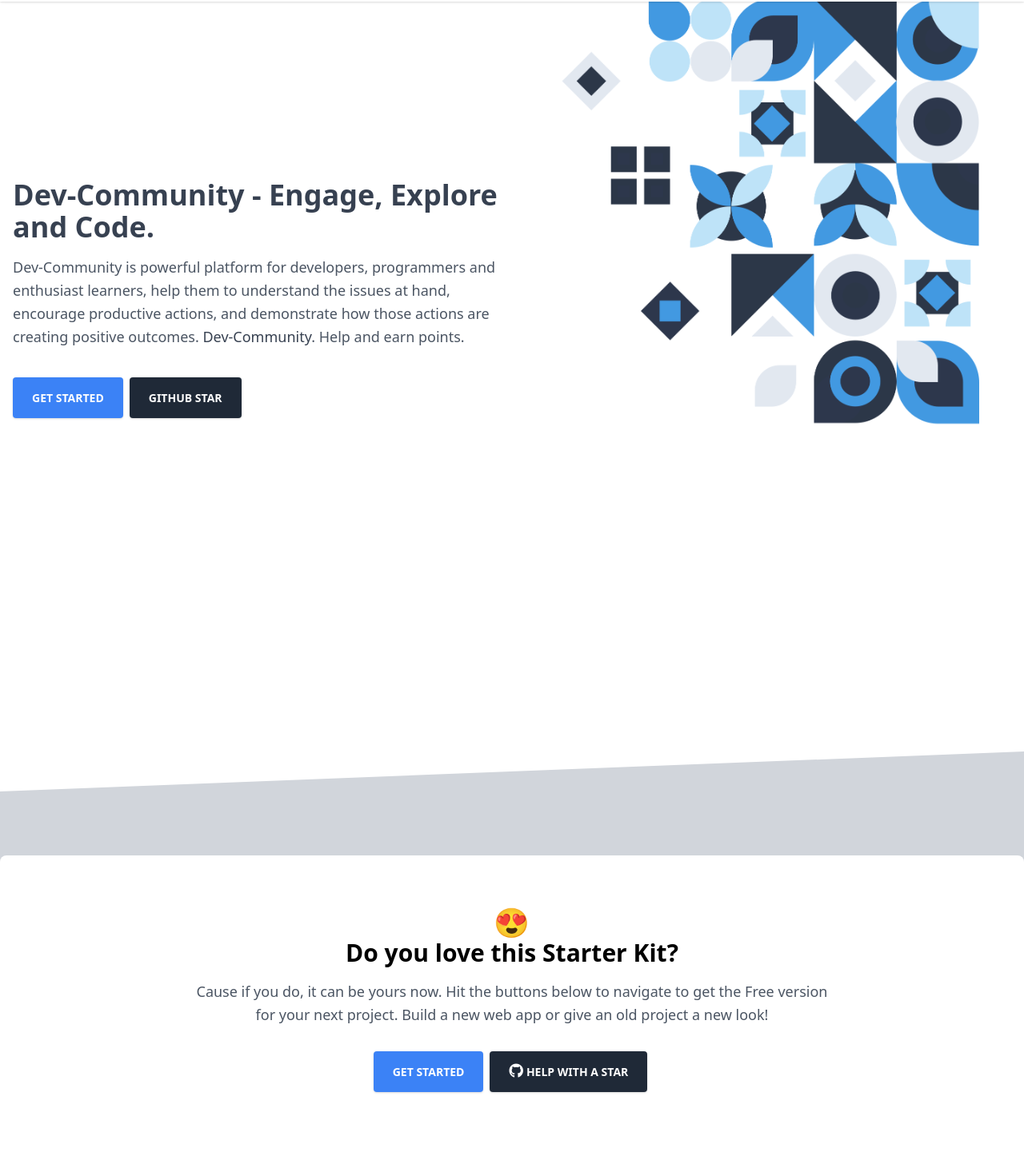
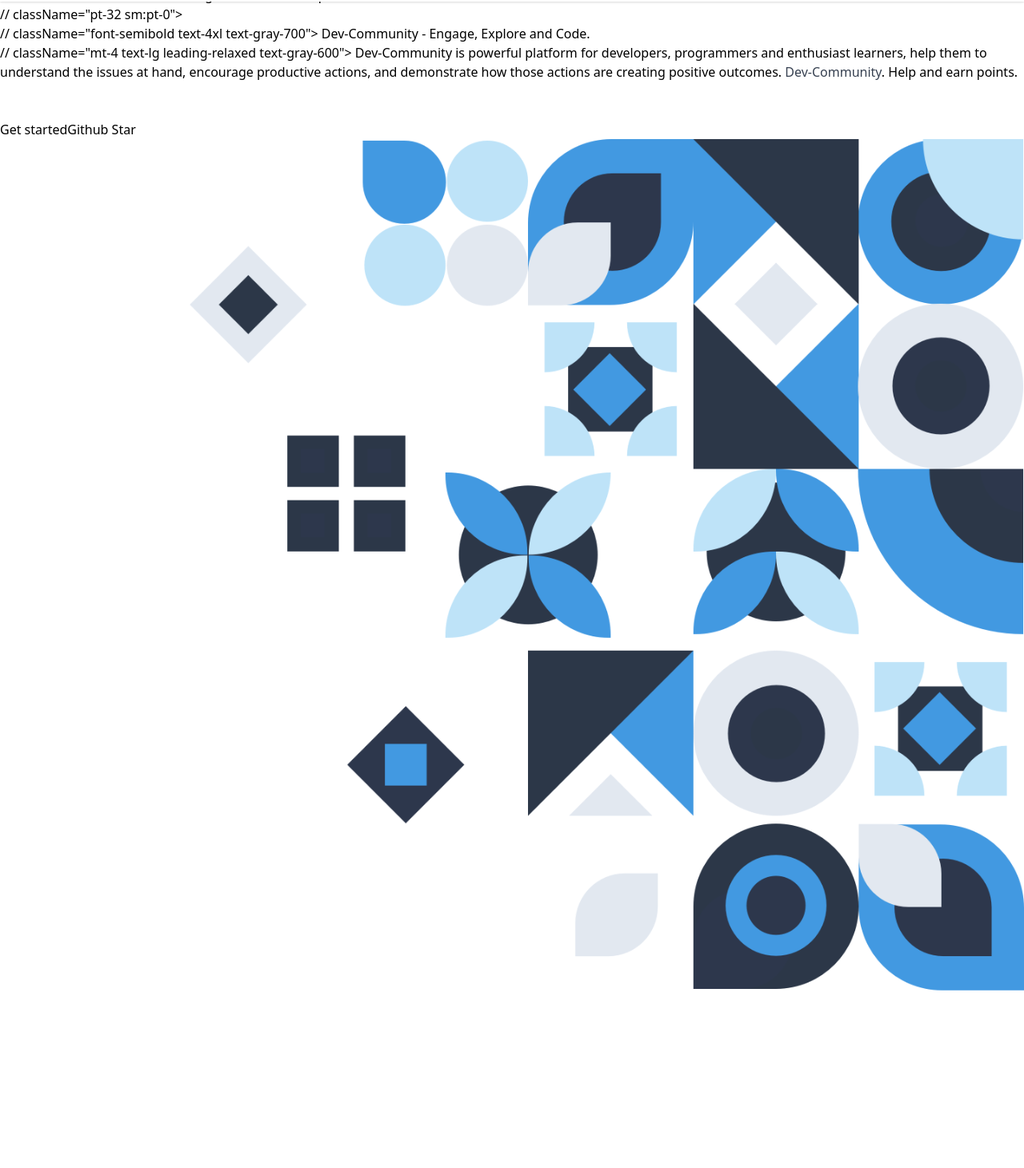
Before and after one commit to MaliJetal/Dev-Community, a React (Create React App) app in the folder client/: page / in a window 1280 px wide. Shown: the part 66-1527 px from the top of the page at 80% size. Built offline with nearby package versions, Linux system fonts and the light colour scheme.

Commit message:
Comment out changes

```diff
--- a/client/src/views/Index.js
+++ b/client/src/views/Index.js
@@ -10,14 +10,14 @@ class Index extends Component {
     return (
       <div className="Index">
         <IndexNavbar fixed />
-        <section className="header relative pt-16 items-center flex h-screen max-h-860-px">
-          <div className="container mx-auto items-center flex flex-wrap">
-            <div className="w-full md:w-12/16 lg:w-6/12 xl:w-6/12 px-4">
-              <div className="pt-32 sm:pt-0">
-                <h2 className="font-semibold text-4xl text-gray-700">
+        <section>// className="header relative pt-16 items-center flex h-screen max-h-860-px">
+          <div >//className="container mx-auto items-center flex flex-wrap">
+            <div>// className="w-full md:w-12/16 lg:w-6/12 xl:w-6/12 px-4">
+              <div>// className="pt-32 sm:pt-0">
+                <h2>// className="font-semibold text-4xl text-gray-700">
                   Dev-Community - Engage, Explore and Code.
                 </h2>
-                <p className="mt-4 text-lg leading-relaxed text-gray-600">
+                <p>// className="mt-4 text-lg leading-relaxed text-gray-600">
                   Dev-Community is powerful platform for developers, programmers and enthusiast learners, help them to understand the issues at hand, encourage productive actions, and demonstrate how those actions are creating positive outcomes.{" "}
                   <a
                     href="https://tailwindcss.com/?ref=creativetim"
@@ -32,13 +32,13 @@ class Index extends Component {
                   <a
                     href="https://www.creative-tim.com/learning-lab/tailwind/react/overview/notus?ref=nr-index"
                     target="_blank"
-                    className="get-started text-white font-bold px-6 py-4 rounded outline-none focus:outline-none mr-1 mb-1 bg-blue-500 active:bg-blue-600 uppercase text-sm shadow hover:shadow-lg ease-linear transition-all duration-150"
+                    //className="get-started text-white font-bold px-6 py-4 rounded outline-none focus:outline-none mr-1 mb-1 bg-blue-500 active:bg-blue-600 uppercase text-sm shadow hover:shadow-lg ease-linear transition-all duration-150"
                   >
                     Get started
                   </a>
                   <a
                     href="https://github.com/MaliJetal/Dev-Community"
-                    className="github-star ml-1 text-white font-bold px-6 py-4 rounded outline-none focus:outline-none mr-1 mb-1 bg-gray-800 active:bg-gray-700 uppercase text-sm shadow hover:shadow-lg ease-linear transition-all duration-150"
+                    //className="github-star ml-1 text-white font-bold px-6 py-4 rounded outline-none focus:outline-none mr-1 mb-1 bg-gray-800 active:bg-gray-700 uppercase text-sm shadow hover:shadow-lg ease-linear transition-all duration-150"
                     target="_blank"
                   >
                     Github Star
@@ -48,22 +48,22 @@ class Index extends Component {
             </div>
           </div>
           <img
-            className="absolute top-0 b-auto right-14 pt-16 pb-64 sm:w-6/12 -mt-48 sm:mt-0 w-12/14 max-h-860px"
+            //className="absolute top-0 b-auto right-14 pt-16 pb-64 sm:w-6/12 -mt-48 sm:mt-0 w-12/14 max-h-860px"
             src={frntImg}
             alt="..."
           />
 
         </section>
-        <div className="container opacity-30 pb-64">
+        <div>// className="container opacity-30 pb-64">
           {" "}
         </div>
-        <section className="pb-16 bg-gray-300 relative pt-64">
+        <section>// className="pb-16 bg-gray-300 relative pt-64">
           <div
-            className="-mt-20 top-0 bottom-auto left-0 right-0 w-full absolute h-20"
+            //className="-mt-20 top-0 bottom-auto left-0 right-0 w-full absolute h-20"
             style={{ transform: "translateZ(0)" }}
           >
             <svg
-              className="absolute bottom-0 overflow-hidden"
+              //className="absolute bottom-0 overflow-hidden"
               xmlns="http://www.w3.org/2000/svg"
               preserveAspectRatio="none"
               version="1.1"
@@ -72,16 +72,16 @@ class Index extends Component {
               y="0"
             >
               <polygon
-                className="text-gray-300 fill-current"
+                //className="text-gray-300 fill-current"
                 points="2560 0 2560 100 0 100"
               ></polygon>
             </svg>
           </div>
 
-          <div className="container mx-auto pt-20">
-            <div className="flex flex-wrap justify-center bg-white shadow-xl rounded-lg -mt-64 py-16 px-12 relative z-10">
-              <div className="w-full text-center lg:w-8/12">
-                <p className="text-4xl text-center">
+          <div>// className="container mx-auto pt-20">
+            <div>// className="flex flex-wrap justify-center bg-white shadow-xl rounded-lg -mt-64 py-16 px-12 relative z-10">
+              <div>// className="w-full text-center lg:w-8/12">
+                <p>// className="text-4xl text-center">
                   <span role="img" aria-label="love">
                     😍
                   </span>
@@ -89,7 +89,7 @@ class Index extends Component {
                 <h3 className="font-semibold text-3xl">
                   Do you love this Starter Kit?
                 </h3>
-                <p className="text-gray-600 text-lg leading-relaxed mt-4 mb-4">
+                <p>// className="text-gray-600 text-lg leading-relaxed mt-4 mb-4">
                   Cause if you do, it can be yours now. Hit the buttons below to
                   navigate to get the Free version for your next project. Build a
                   new web app or give an old project a new look!
@@ -98,14 +98,14 @@ class Index extends Component {
                   <a
                     href="https://www.creative-tim.com/learning-lab/tailwind/react/overview/notus?ref=nr-index"
                     target="_blank"
-                    className="get-started text-white font-bold px-6 py-4 rounded outline-none focus:outline-none mr-1 mb-2 bg-blue-500 active:bg-blue-600 uppercase text-sm shadow hover:shadow-lg ease-linear transition-all duration-150"
+                    //className="get-started text-white font-bold px-6 py-4 rounded outline-none focus:outline-none mr-1 mb-2 bg-blue-500 active:bg-blue-600 uppercase text-sm shadow hover:shadow-lg ease-linear transition-all duration-150"
                   >
                     Get started
                   </a>
                   <a
                     href="https://github.com/creativetimofficial/notus-react?ref=nr-index"
                     target="_blank"
-                    className="github-star sm:ml-1 text-white font-bold px-6 py-4 rounded outline-none focus:outline-none mr-1 mb-1 bg-gray-800 active:bg-gray-700 uppercase text-sm shadow hover:shadow-lg"
+                    //className="github-star sm:ml-1 text-white font-bold px-6 py-4 rounded outline-none focus:outline-none mr-1 mb-1 bg-gray-800 active:bg-gray-700 uppercase text-sm shadow hover:shadow-lg"
                   >
                     <i className="fab fa-github text-lg mr-1"></i>
                     <span>Help With a Star</span>
```
